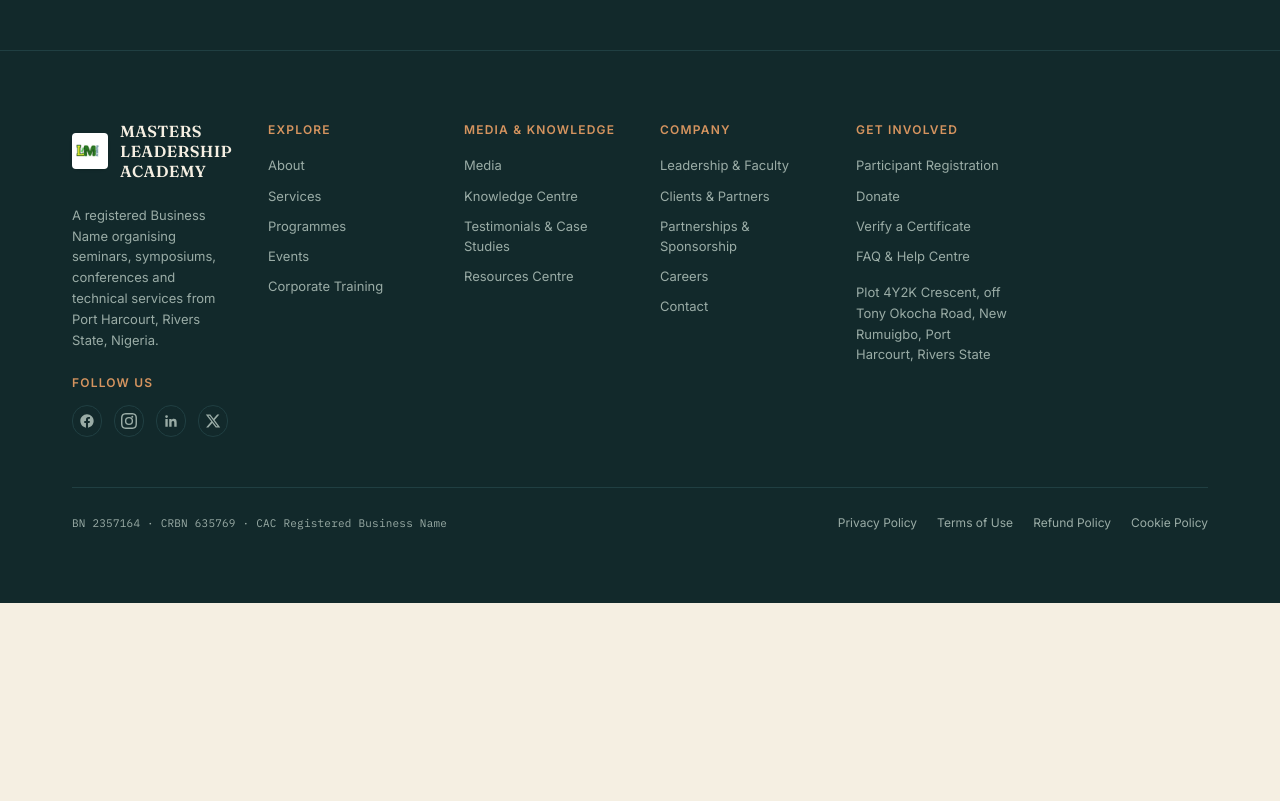
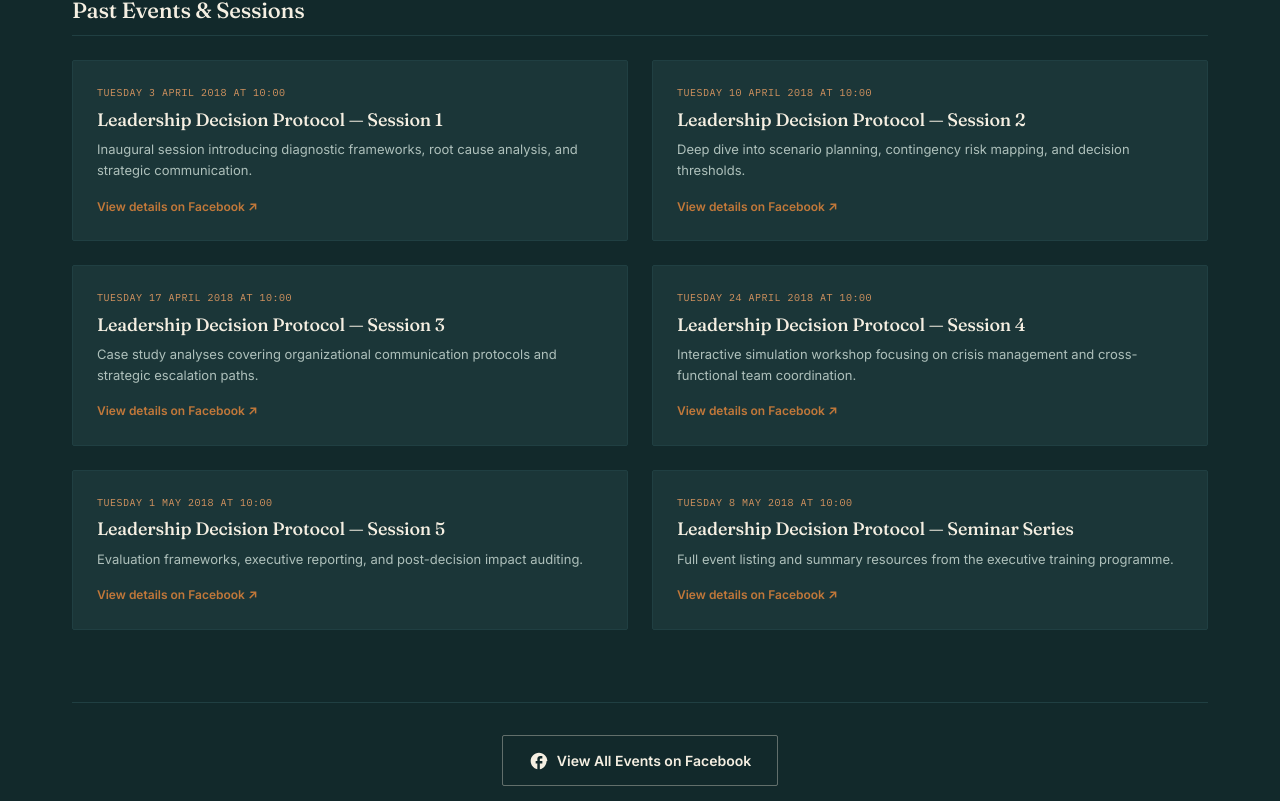
Before and after one commit to abukadafa/Masters-Leadership-Academy, a Next.js app: page /events in a window 1280 px wide. Shown: the part 1019-1820 px from the top of the page. Before the commit the page ends 1622 px from the top, so only its background shows below. Built offline with nearby package versions, Linux system fonts and the light colour scheme; no server answers.

Commit message:
feat: integrate actual Facebook events, reels, and photo gallery assets

```diff
--- a/app/events/page.tsx
+++ b/app/events/page.tsx
@@ -44,13 +44,88 @@ export default async function EventsPage() {
             <TimezoneSwitcher current={timezone} />
           </div>
 
-          <EmptyState
-            title="No events scheduled yet"
-            description="Upcoming seminars, symposiums and conferences will be published here once dates are confirmed. Online and hybrid delivery options for international participants will be indicated per event."
-            theme="dark"
-          />
+          <div>
+            <h2 className="text-[22px] font-serif text-cream-text mb-6 border-b border-rule pb-2">Upcoming Events</h2>
+            <EmptyState
+              title="No upcoming events scheduled yet"
+              description="Upcoming seminars, symposiums and conferences will be published here once dates are confirmed. Online and hybrid delivery options for international participants will be indicated per event."
+              theme="dark"
+            />
+          </div>
 
-          <div className="mt-8 text-center">
+          <div className="mt-6">
+            <h2 className="text-[22px] font-serif text-cream-text mb-6 border-b border-rule pb-2">Past Events & Sessions</h2>
+            <div className="grid grid-cols-1 md:grid-cols-2 gap-6">
+              {[
+                {
+                  id: "ldp-1",
+                  title: "Leadership Decision Protocol — Session 1",
+                  date: "2018-04-03T09:00:00Z",
+                  description: "Inaugural session introducing diagnostic frameworks, root cause analysis, and strategic communication.",
+                  url: "https://www.facebook.com/events/1476771059118309/?event_time_id=1476771079118307",
+                },
+                {
+                  id: "ldp-2",
+                  title: "Leadership Decision Protocol — Session 2",
+                  date: "2018-04-10T09:00:00Z",
+                  description: "Deep dive into scenario planning, contingency risk mapping, and decision thresholds.",
+                  url: "https://www.facebook.com/events/1476771059118309/?event_time_id=1476771065784975",
+                },
+                {
+                  id: "ldp-3",
+                  title: "Leadership Decision Protocol — Session 3",
+                  date: "2018-04-17T09:00:00Z",
+                  description: "Case study analyses covering organizational communication protocols and strategic escalation paths.",
+                  url: "https://www.facebook.com/events/1476771059118309/?event_time_id=1476771072451641",
+                },
+                {
+                  id: "ldp-4",
+                  title: "Leadership Decision Protocol — Session 4",
+                  date: "2018-04-24T09:00:00Z",
+                  description: "Interactive simulation workshop focusing on crisis management and cross-functional team coordination.",
+                  url: "https://www.facebook.com/events/1476771059118309/?event_time_id=1476771075784974",
+                },
+                {
+                  id: "ldp-5",
+                  title: "Leadership Decision Protocol — Session 5",
+                  date: "2018-05-01T09:00:00Z",
+                  description: "Evaluation frameworks, executive reporting, and post-decision impact auditing.",
+                  url: "https://www.facebook.com/events/1476771059118309/?event_time_id=1476771069118308",
+                },
+                {
+                  id: "ldp-all",
+                  title: "Leadership Decision Protocol — Seminar Series",
+                  date: "2018-05-08T09:00:00Z",
+                  description: "Full event listing and summary resources from the executive training programme.",
+                  url: "https://www.facebook.com/events/1476771059118309/",
+                }
+              ].map((event) => (
+                <div key={event.id} className="bg-ink-2 border border-rule p-6 rounded-[2px] flex flex-col justify-between">
+                  <div>
+                    <span className="font-mono text-[10px] text-copper-light uppercase tracking-wider block mb-2">
+                      {formatEventDateTime(event.date, timezone)}
+                    </span>
+                    <h3 className="font-serif text-[18px] text-cream-text font-medium leading-tight mb-2">
+                      {event.title}
+                    </h3>
+                    <p className="text-[13px] text-[#AEC0BB] leading-relaxed mb-4">
+                      {event.description}
+                    </p>
+                  </div>
+                  <a
+                    href={event.url}
+                    target="_blank"
+                    rel="noopener noreferrer"
+                    className="text-[12px] text-copper hover:underline font-semibold flex items-center gap-1.5 self-start"
+                  >
+                    View details on Facebook ↗
+                  </a>
+                </div>
+              ))}
+            </div>
+          </div>
+
+          <div className="mt-8 text-center border-t border-rule pt-8">
             <a
               href="https://www.facebook.com/LeadMastersAcademy/events"
               target="_blank"
@@ -60,7 +135,7 @@ export default async function EventsPage() {
               <svg className="w-5 h-5" fill="currentColor" viewBox="0 0 24 24">
                 <path d="M22 12c0-5.52-4.48-10-10-10S2 6.48 2 12c0 4.84 3.44 8.87 8 9.8V15H8v-3h2V9.5C10 7.57 11.57 6 13.5 6H16v3h-2c-.55 0-1 .45-1 1v2h3v3h-3v6.95c4.56-.93 8-4.96 8-9.75z"/>
               </svg>
-              View Academy Events on Facebook
+              View All Events on Facebook
             </a>
           </div>
         </div>
--- a/app/media/page.tsx
+++ b/app/media/page.tsx
@@ -5,6 +5,24 @@ import PageHero from "@/components/PageHero";
 import SectionTabs from "@/components/SectionTabs";
 
 function VideoTab() {
+  const reels = [
+    {
+      id: "2698414743821235",
+      title: "Academy Seminar Highlight — Executive Leadership",
+      url: "https://www.facebook.com/reel/2698414743821235/",
+    },
+    {
+      id: "2692216317774411",
+      title: "Symposium Session — Strategy & Vision",
+      url: "https://www.facebook.com/reel/2692216317774411/",
+    },
+    {
+      id: "2686824098313633",
+      title: "Leadership Interactive Group Discussion",
+      url: "https://www.facebook.com/reel/2686824098313633/",
+    },
+  ];
+
   return (
     <div className="grid grid-cols-1 lg:grid-cols-[1.4fr_1fr] gap-8">
       <div>
@@ -13,9 +31,34 @@ function VideoTab() {
       </div>
       <div>
         <h2 className="text-[22px] font-serif text-ink-text mb-4">More Footage</h2>
-        <div className="flex flex-col gap-6">
-          <CmsGridSlot label="No additional Academy video has been uploaded yet." className="min-h-[180px]" />
-          <CmsGridSlot label="No conference session recording has been supplied yet." className="min-h-[180px]" />
+        <div className="flex flex-col gap-4">
+          {reels.map((reel, index) => (
+            <a
+              key={reel.id}
+              href={reel.url}
+              target="_blank"
+              rel="noopener noreferrer"
+              className="flex gap-4 p-3 bg-paper-2 border border-rule-paper/60 hover:border-copper rounded-[3px] group transition-all text-left"
+            >
+              <div className="w-16 aspect-[9/16] relative bg-black shrink-0 overflow-hidden rounded-[2px]">
+                <img
+                  src="/facebook_video_thumb.jpg"
+                  alt={reel.title}
+                  className="w-full h-full object-cover group-hover:scale-105 transition-transform duration-300"
+                />
+                <div className="absolute inset-0 flex items-center justify-center bg-black/25 group-hover:bg-black/10 transition-colors">
+                  <span className="w-6 h-6 rounded-full bg-copper/90 text-white flex items-center justify-center text-[10px]">▶</span>
+                </div>
+              </div>
+              <div className="flex flex-col justify-center">
+                <span className="font-mono text-[9px] text-copper uppercase tracking-wider mb-1">Facebook Reel 0{index + 1}</span>
+                <h4 className="font-serif text-[14px] text-ink-text font-medium leading-tight group-hover:text-copper transition-colors">
+                  {reel.title}
+                </h4>
+                <p className="text-[12px] text-muted-paper mt-1">Watch reel on Facebook ↗</p>
+              </div>
+            </a>
+          ))}
         </div>
         <div className="mt-6 text-center lg:text-left">
           <a
@@ -69,13 +112,31 @@ function GalleryTab() {
   return (
     <div>
       <p className="text-muted-paper text-[14px] mb-6 max-w-[64ch] leading-relaxed">
-        Seminar and conference photography from Academy sessions will appear here once supplied. No stock
-        or placeholder photography is presented as genuine Academy imagery.
+        Seminar and conference photography from Academy sessions. Featuring real moments captured during our leadership programmes.
       </p>
       <div className="grid grid-cols-1 sm:grid-cols-2 lg:grid-cols-3 gap-6 mb-8">
-        {Array.from({ length: 3 }).map((_, i) => (
-          <CmsGridSlot key={i} label="Photo Slot — add real session photo" className="min-h-[220px]" />
-        ))}
+        {/* Real photo 1 */}
+        <div className="relative bg-paper-2 border border-rule-paper flex flex-col min-h-[220px] rounded-[2px] overflow-hidden group">
+          <img
+            src="/facebook_photo_1.jpg"
+            alt="Masters Leadership Academy Programme"
+            className="absolute inset-0 w-full h-full object-cover transition-transform duration-300 group-hover:scale-105"
+          />
+          <div className="absolute inset-0 bg-ink/40 opacity-90 group-hover:opacity-75 transition-opacity" />
+          <div className="absolute bottom-4 left-5 right-5 z-10 text-left">
+            <span className="font-mono text-[10px] text-copper-light uppercase tracking-wider block mb-1">
+              Programme Session
+            </span>
+            <h3 className="font-serif text-[17px] text-cream-text font-medium leading-tight">
+              Leadership Decision Protocol Workshop
+            </h3>
+            <p className="text-xs text-[#AEC0BB] mt-1">Interactive leadership training and executive development briefing.</p>
+          </div>
+        </div>
+
+        {/* Placeholders */}
+        <CmsGridSlot label="Photo Slot — add real session photo" className="min-h-[220px]" />
+        <CmsGridSlot label="Photo Slot — add real session photo" className="min-h-[220px]" />
       </div>
 
       <div className="grid grid-cols-2 sm:grid-cols-3 lg:grid-cols-4 gap-4 mb-8">
```
Also changed, not shown: public/facebook_photo_1.jpg (added), public/facebook_video_thumb.jpg (added).
